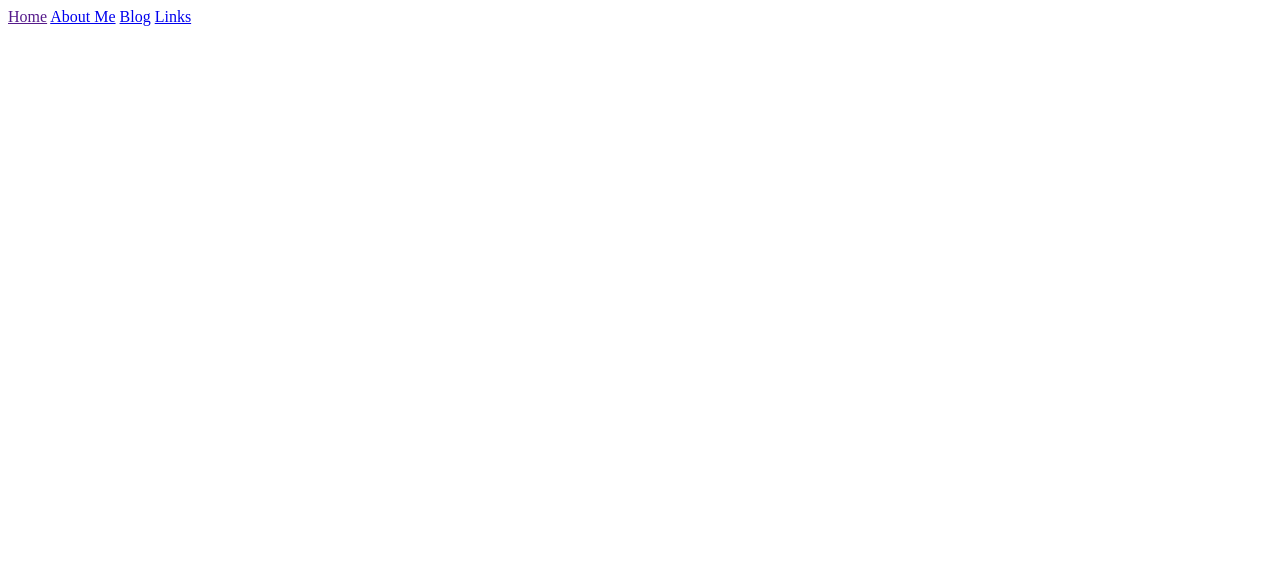
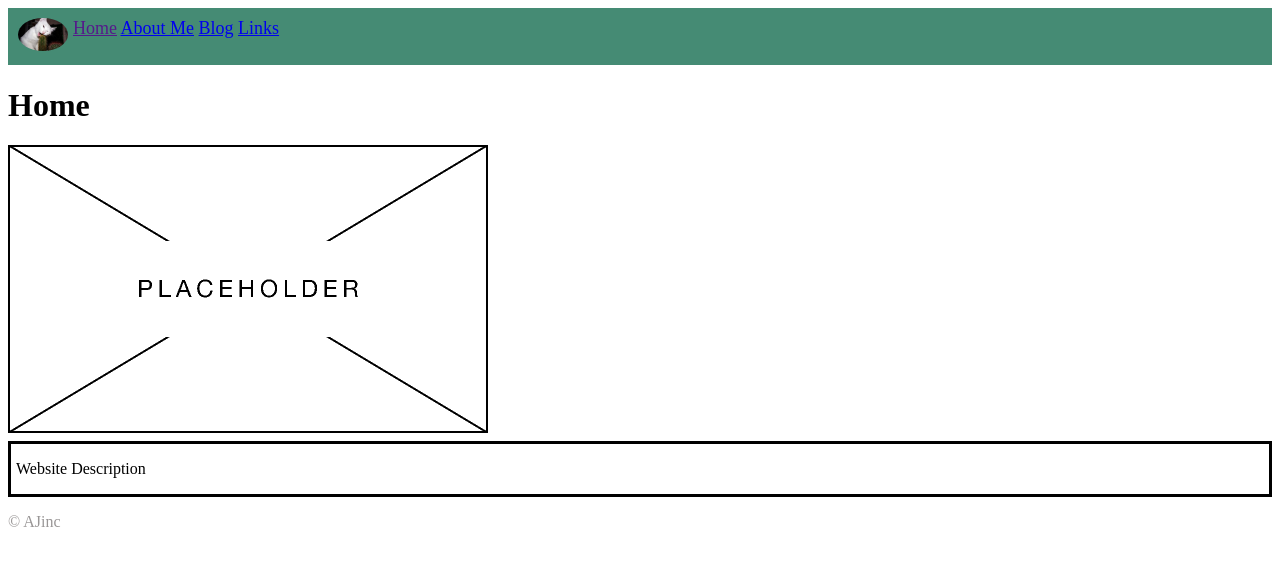
Before and after one commit to AjayArcher23/AjayArcher_T1A2, a plain HTML site: page index.html in a window 1280 px wide. Drawn offline with Linux system fonts and the light colour scheme.

Commit message:
began adding content and styling to  home and about me pages

```diff
--- a/index.html
+++ b/index.html
@@ -4,16 +4,30 @@
     <meta charset="UTF-8">
     <meta http-equiv="X-UA-Compatible" content="IE=edge">
     <meta name="viewport" content="width=device-width, initial-scale=1.0">
-    <link rel="stylesheet" href="./stylesheets/style.css">
+    <link rel="stylesheet" href="stylesheets/style.css">
     <title>Portfolio Website</title>
 </head>
-<nav>
+<header>
+    <div class="logo">
+        <img src="./images/cat_cactus.jpeg" alt="logo">
+    </div>
+<nav class="nav-anchors">
     <a href="">Home</a>
     <a href="./pages/About-me.html">About Me</a>
     <a href="./pages/Blog.html">Blog</a>
     <a href="./pages/Links.html">Links</a>
 </nav>
+</header>
 <body>
-
+    <h1>Home</h1>
+    <div class="home-image">
+        <img src="./images/placeholder.png" alt="Image of me">
+    </div>
+    <div class="website-desc">
+        <p>Website Description</p>
+    </div>
 </body>
+<footer>
+    <p class="copyright">&#169; AJinc</p>
+</footer>
 </html>
--- a/stylesheets/style.css
+++ b/stylesheets/style.css
@@ -0,0 +1,35 @@
+header {
+    list-style-type: none;
+    padding: 10px;
+    display: flex;
+    background-color: #458B74;
+}
+
+.nav-anchors {
+    justify-content: space-evenly;
+    padding-inline: 5px;
+    text-decoration: none;
+    color: black;
+    font-size: large;
+
+}
+.logo img {
+    width: 50px;
+    height: auto;
+    border-radius: 50%;
+}
+.home-image {
+    width: auto;
+    height: 40%;
+    justify-content: center;
+    padding-bottom: 4px;
+
+}
+.website-desc {
+    border: solid black 3px;
+    padding-left: 5px;
+    display: flex;
+}
+footer {
+    color: rgb(153, 150, 150);
+}
```
Also changed, not shown: pages/About-me.html (+2 -1 lines), pages/Blog.html (+4 -3 lines), pages/Links.html (+2 -1 lines), images/cat_cactus.jpeg (added), images/placeholder.png (added), 1 other file.
